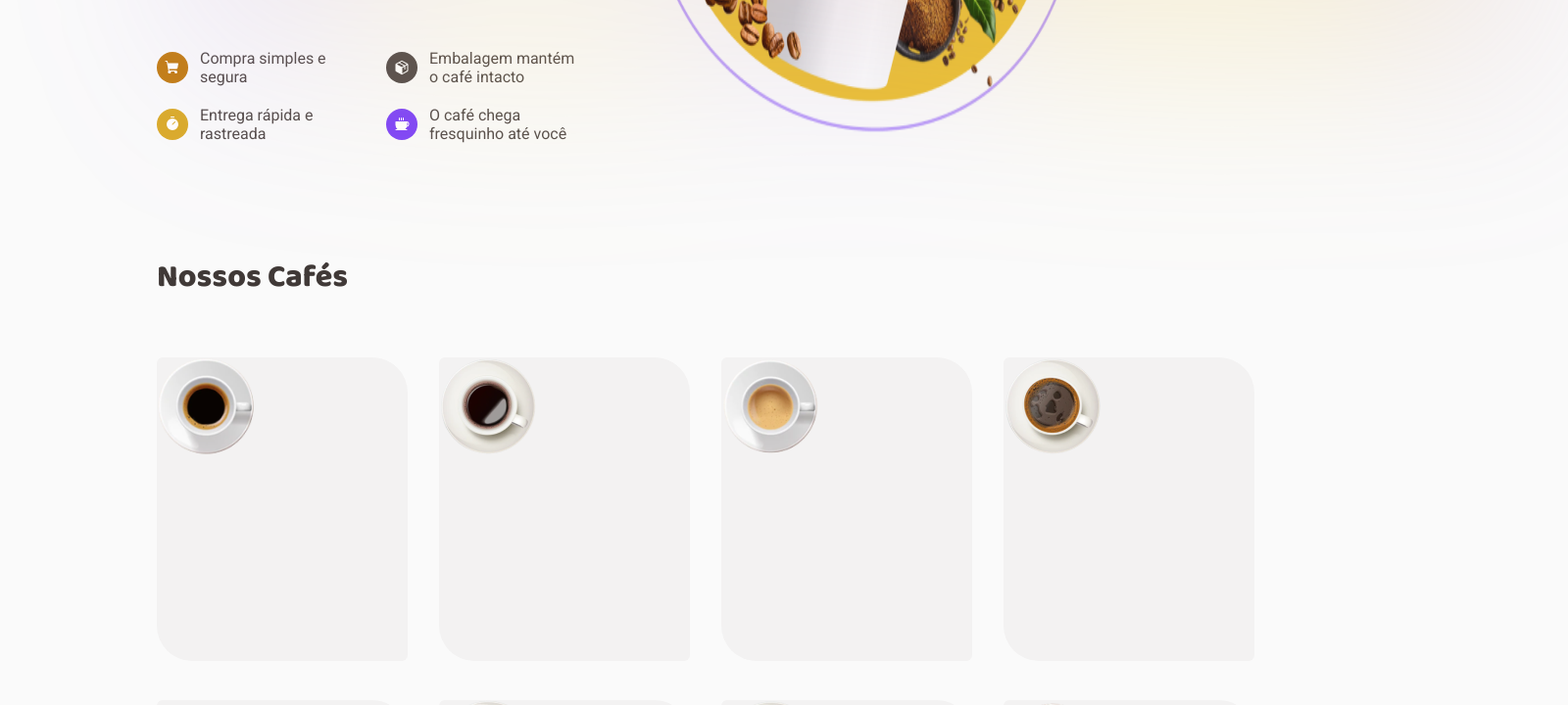
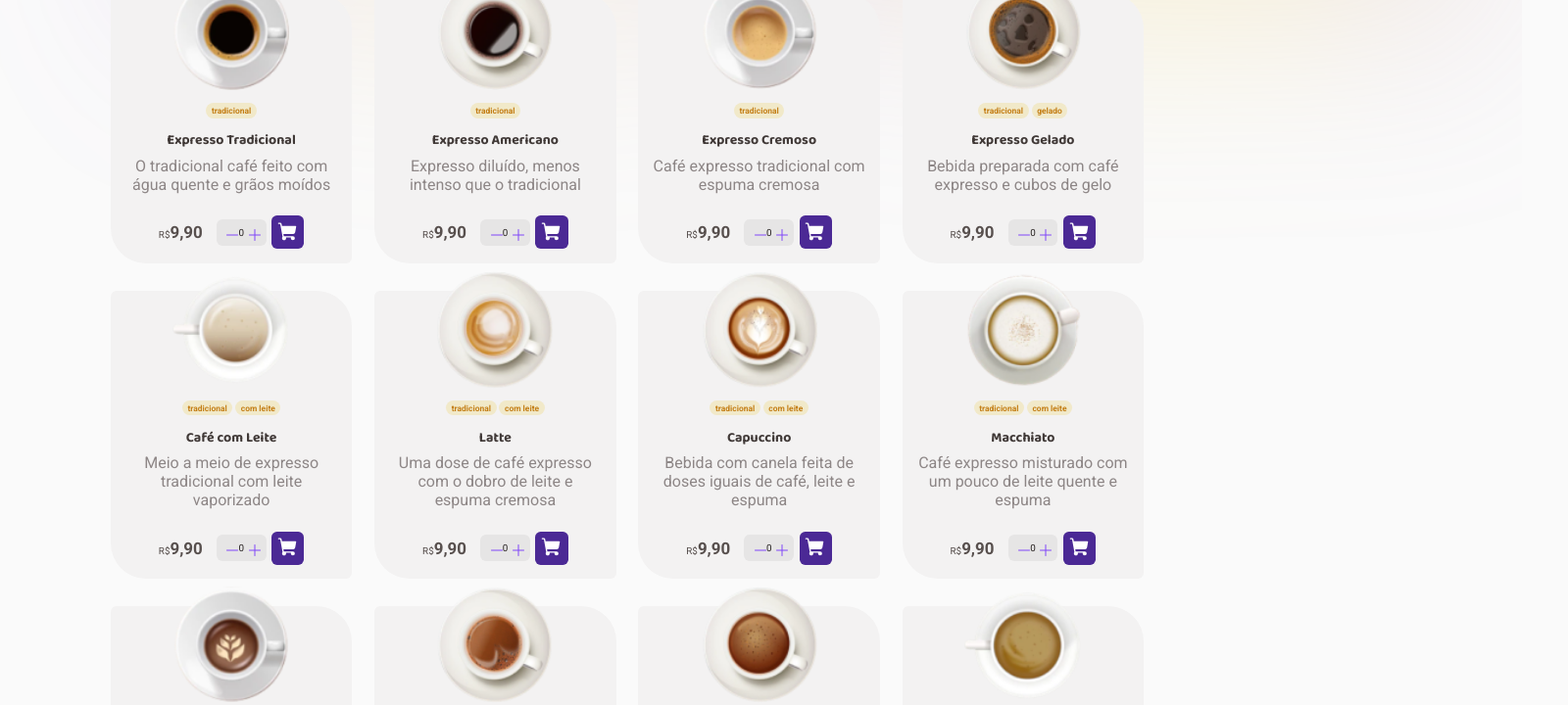
Before and after one commit to ExiledSpirit/coffee-delivery, a React (Vite) app: page / in a window 1280 px wide. Shown: the part 540-1260 px from the top of the page at 98% size, 1600 px wide, since content can reach past the window. Built offline with nearby package versions, Linux system fonts and the light colour scheme.

Commit message:
Finalizando estilização da Home

```diff
--- /dev/null
+++ b/src/pages/Home/components/CoffeeCard/index.tsx
@@ -0,0 +1,61 @@
+import {
+  Card,
+  CartButton,
+  CartControls,
+  Cifrao,
+  Controls,
+  Description,
+  Info,
+  Price,
+  Quantity,
+  QuantityButton,
+  Tag,
+  Tags,
+  Title,
+} from './styles'
+import { Minus, Plus, ShoppingCart } from 'phosphor-react'
+import { CoffeeProduct } from '../../../../shared/coffee-list'
+
+interface CoffeeCardProps {
+  coffee: CoffeeProduct
+}
+
+export function CoffeeCard({ coffee }: CoffeeCardProps) {
+  return (
+    <Card key={coffee.id}>
+      <img src={coffee.imageUrl} alt="" />
+      <Info>
+        <Tags>
+          {coffee.badges.map((badge) => {
+            return (
+              <Tag key={badge}>
+                <p>{badge}</p>
+              </Tag>
+            )
+          })}
+        </Tags>
+        <Title>{coffee.title}</Title>
+        <Description>{coffee.description}</Description>
+        <Controls>
+          <Price>
+            <Cifrao>R$</Cifrao>9,90
+          </Price>
+          <CartControls>
+            <Quantity>
+              <QuantityButton>
+                <Minus size={16} />
+              </QuantityButton>
+              {coffee.quantity}
+              <QuantityButton>
+                <Plus size={16} />
+              </QuantityButton>
+            </Quantity>
+            <CartButton>
+              <ShoppingCart weight={'fill'} size={22} />
+            </CartButton>
+          </CartControls>
+        </Controls>
+      </Info>
+    </Card>
+  )
+}
--- /dev/null
+++ b/src/pages/Home/components/CoffeeCard/styles.ts
@@ -0,0 +1,139 @@
+import styled from 'styled-components'
+
+export const Card = styled.div`
+  background-color: ${(props) => props.theme['base-card']};
+  border-radius: 6px 36px;
+  min-height: 19.375rem;
+  min-width: 16rem;
+  position: relative;
+  display: flex;
+  flex-direction: column;
+
+  img {
+    position: absolute;
+    width: 120px;
+    height: 120px;
+    left: calc(50% - 120px / 2);
+    top: -20px;
+  }
+`
+
+export const Info = styled.div`
+  margin-top: 112px;
+  display: flex;
+  flex-direction: column;
+  padding: 0 1.25rem 1.25rem 1.25rem;
+`
+
+export const Tags = styled.div`
+  display: flex;
+  flex-direction: row;
+  justify-content: center;
+  align-items: center;
+  flex-wrap: wrap;
+  gap: 0.25rem;
+`
+
+export const Tag = styled.div`
+background: ${(props) => props.theme['yellow-light']};
+border-radius: 100px;
+padding: 0.25rem 0.5rem;
+display: flex;
+align-items: center;
+justify-content: center;
+
+p {
+  color: ${(props) => props.theme['yellow-dark']};
+  font-weight: 700;
+  font-size 0.75rem;
+}
+`
+
+export const Title = styled.p`
+  margin-top: 1rem;
+  font-family: 'Baloo 2', sans-serif;
+  font-weight: 700;
+  font-size: 1.25rem;
+  text-align: center;
+  color: ${(props) => props.theme['base-subtitle']};
+`
+
+export const Description = styled.p`
+  margin-top: 0.5rem;
+  font-size: 16px;
+  text-align: center;
+  color: ${(props) => props.theme['base-label']};
+`
+
+export const Controls = styled.div`
+  display: flex;
+  flex-direction: row;
+  align-items: center;
+  justify-content: center;
+  margin-top: 2rem;
+  gap: 1.25rem;
+`
+
+export const Price = styled.p`
+  font-family: 'Baloo 2' sans-serif;
+  font-weight: 800;
+  font-size: 1.5rem;
+  text-align: right;
+`
+
+export const Cifrao = styled.p`
+  font-weight: 400;
+  font-size: 0.875rem;
+  display: inline;
+  text-align: left;
+`
+
+export const CartControls = styled.div`
+  display: flex;
+  flex-direction: row;
+  justify-content: center;
+  align-items: center;
+  gap: 0.5rem;
+`
+
+export const QuantityButton = styled.button`
+  border: 0;
+  background: transparent;
+  width: 1rem;
+  height: 1rem;
+  color: ${(props) => props.theme.purple};
+
+  &:hover {
+    cursor: pointer;
+    color: ${(props) => props.theme['purple-dark']};
+  }
+`
+
+export const Quantity = styled.div`
+  display: flex;
+  flex-direction: row;
+  justify-content: center;
+  align-items: center;
+  padding: 0.5rem;
+  gap: 0.25rem;
+  background: ${(props) => props.theme['base-button']};
+  color: ${(props) => props.theme['base-title']};
+  border-radius: 6px;
+  font-size: 0.875rem;
+  width: 4.5rem;
+  height: 2.375rem;
+`
+
+export const CartButton = styled.button`
+  padding: 0.5rem;
+  border-radius: 0.5rem;
+  border: 0;
+  line-height: 0.7;
+  background: ${(props) => props.theme['purple-dark']};
+  color: ${(props) => props.theme.white};
+
+  &:hover {
+    cursor: pointer;
+    background: ${(props) => props.theme.purple};
+  }
+`
--- /dev/null
+++ b/src/pages/Home/components/CoffeeList/index.tsx
@@ -0,0 +1,13 @@
+import { CoffeeGrid } from './styles'
+import { coffeeOptions } from '../../../../shared/coffee-list'
+import { CoffeeCard } from '../CoffeeCard'
+
+export function CoffeeList() {
+  return (
+    <CoffeeGrid>
+      {coffeeOptions.map((coffeeOption) => {
+        return <CoffeeCard key={coffeeOption.id} coffee={coffeeOption} />
+      })}
+    </CoffeeGrid>
+  )
+}
--- /dev/null
+++ b/src/pages/Home/components/CoffeeList/styles.ts
@@ -0,0 +1,8 @@
+import styled from 'styled-components'
+
+export const CoffeeGrid = styled.div`
+  display: grid;
+  grid-template-columns: repeat(4, 1fr);
+  row-gap: 2.5rem;
+  column-gap: 2rem;
+`
--- a/src/pages/Home/components/HomeCover/index.tsx
+++ b/src/pages/Home/components/HomeCover/index.tsx
@@ -1,5 +1,6 @@
 import {
   Cover,
+  CoverImage,
   CoverItemCard,
   CoverItensGrid,
   CoverText,
@@ -48,7 +49,7 @@ export function HomeCover() {
           </CoverItemCard>
         </CoverItensGrid>
       </CoverText>
-      <img src={HomeCoverIcon} alt="" />
+      <CoverImage src={HomeCoverIcon} alt="" />
     </Cover>
   )
 }
--- a/src/pages/Home/components/HomeCover/styles.ts
+++ b/src/pages/Home/components/HomeCover/styles.ts
@@ -79,3 +79,8 @@ export const CoverItemCard = styled.div<coverItemCardProps>`
     font-size: 1rem;
   }
 `
+
+export const CoverImage = styled.img`
+  width: 29.75rem;
+  height: 22.5rem;
+`
--- a/src/pages/Home/components/ProductList/index.tsx
+++ /dev/null
@@ -1,16 +0,0 @@
-import { Card, CoffeeList } from './styles'
-import { coffeeOptions } from '../../../../shared/coffee-list'
-
-export function ProductList() {
-  return (
-    <CoffeeList>
-      {coffeeOptions.map((coffeeOption) => {
-        return (
-          <Card key={coffeeOption.id}>
-            <img src={coffeeOption.imageUrl} alt="" />
-          </Card>
-        )
-      })}
-    </CoffeeList>
-  )
-}
--- a/src/pages/Home/components/ProductList/styles.ts
+++ /dev/null
@@ -1,15 +0,0 @@
-import styled from 'styled-components'
-
-export const Card = styled.div`
-  background-color: ${(props) => props.theme['base-card']};
-  border-radius: 6px 36px;
-  height: 310px;
-  width: 256px;
-`
-
-export const CoffeeList = styled.div`
-  display: grid;
-  grid-template-columns: repeat(4, 1fr);
-  row-gap: 2.5rem;
-  column-gap: 2rem;
-`
--- a/src/pages/Home/index.tsx
+++ b/src/pages/Home/index.tsx
@@ -1,4 +1,4 @@
-import { ProductList } from './components/ProductList'
+import { CoffeeList } from './components/CoffeeList'
 import { HomeCover } from './components/HomeCover'
 import { CoffeeSelector } from './styles'
 
@@ -8,7 +8,7 @@ export function Home() {
       <HomeCover />
       <CoffeeSelector>
         <h2>Nossos Cafés</h2>
-        <ProductList />
+        <CoffeeList />
       </CoffeeSelector>
     </div>
   )
--- a/src/styles/global.ts
+++ b/src/styles/global.ts
@@ -15,7 +15,6 @@ export const GlobalStyle = createGlobalStyle`
 
   :focus {
     outline: 0;
-    box-shadow: 0 0 0 2px ${(props) => props.theme['yellow-dark']};
   }
 
   body, input, textarea, button {
@@ -23,4 +22,14 @@ export const GlobalStyle = createGlobalStyle`
     font-weight: 400;
     font-size: 1rem;
   }
+
+  @media (max-width: 1440px) {
+    html {
+      font-size: 70.5%;
+    }
+
+    .wrapper {
+      grid-template-columns: 1fr;
+    }
+  }
 `
```
